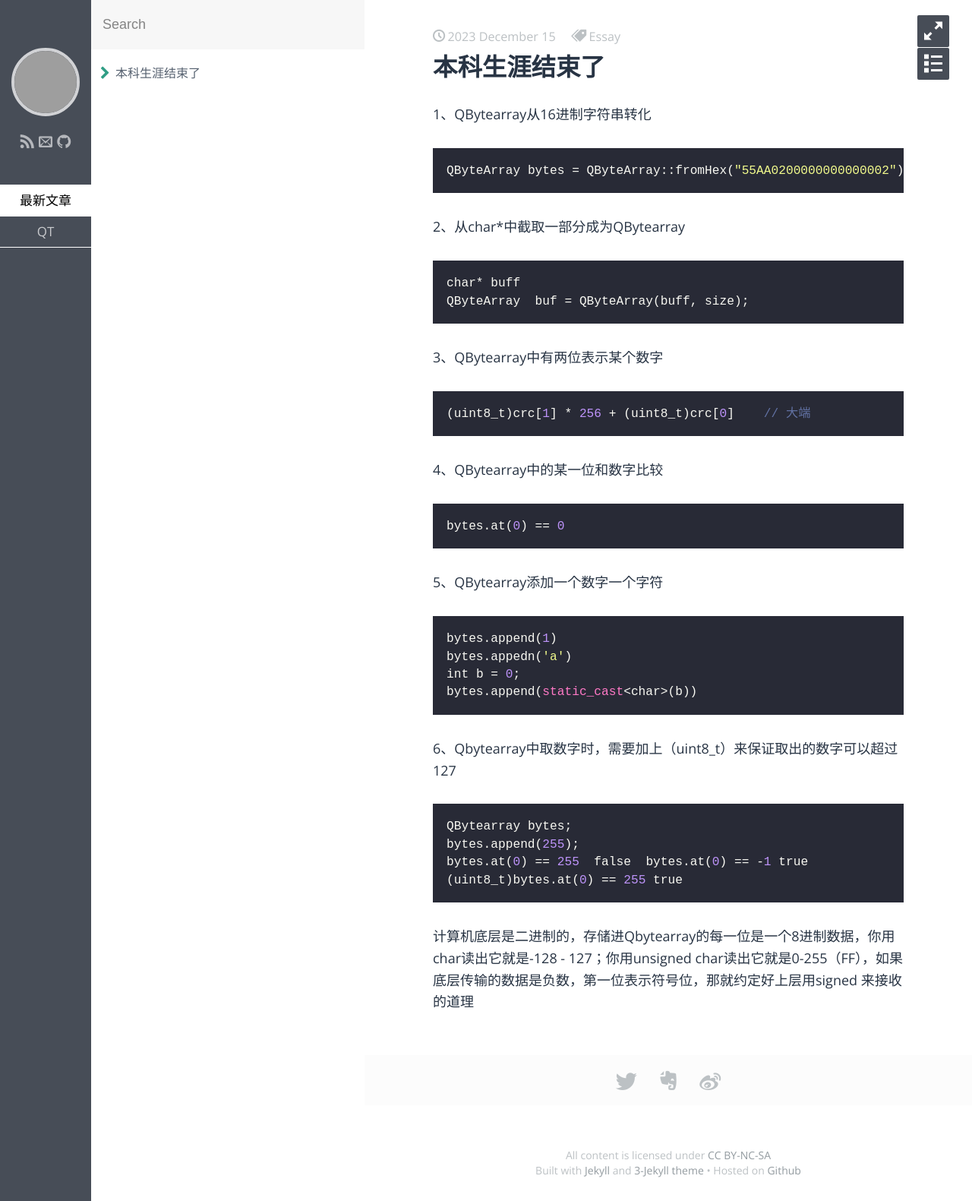
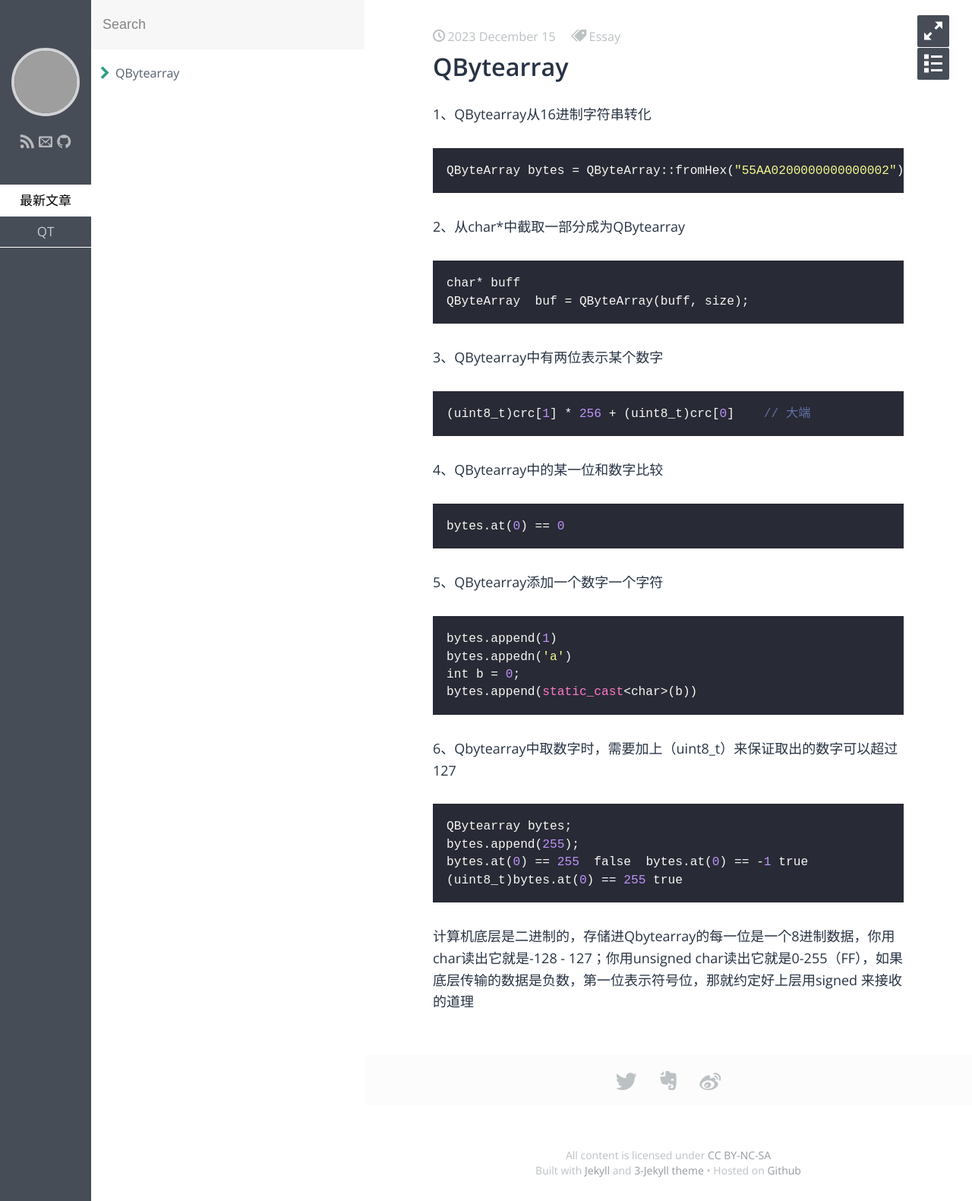
Before and after one commit to aliangaaa/aliangaaa.github.io, a Jekyll site: the page built from _posts/QT/2023-12-15-QBytearray.md, in a window 1280 px wide. Shown: the whole page at 76% size. Built offline with Jekyll 4.4.1, drawn with Linux system fonts in a browser that asks for light colours; some web fonts are replaced; grey boxes are pictures that could not be loaded.

Commit message:
Update 2023-12-15-QBytearray.md

```diff
--- a/_posts/QT/2023-12-15-QBytearray.md
+++ b/_posts/QT/2023-12-15-QBytearray.md
@@ -1,10 +1,10 @@
 ---
 layout: post
-title: 本科生涯结束了
+title: QBytearray
 category: QT
 tags: Essay
-keywords: 本科,结束
-description: 毕设答辩完了，大概大学四年也等于交代了吧
+keywords:
+description:
 ---
 
 1、QBytearray从16进制字符串转化
```
